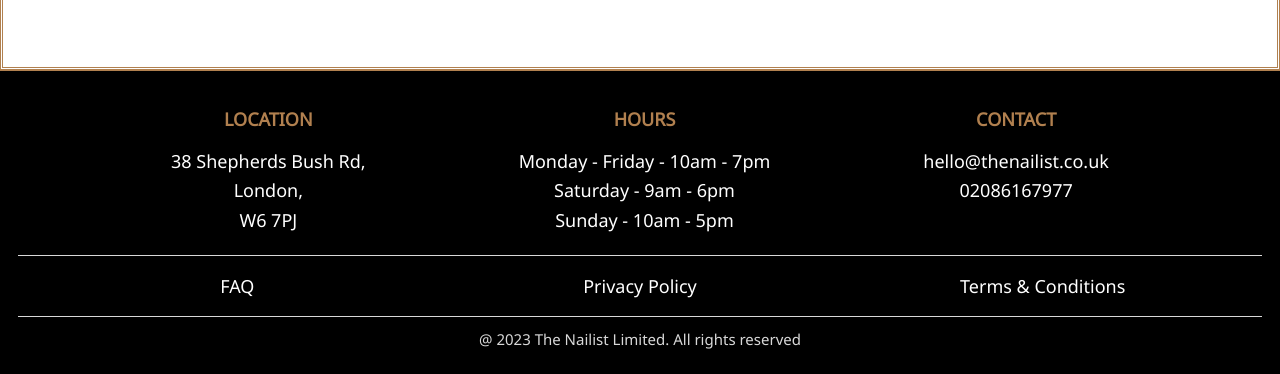
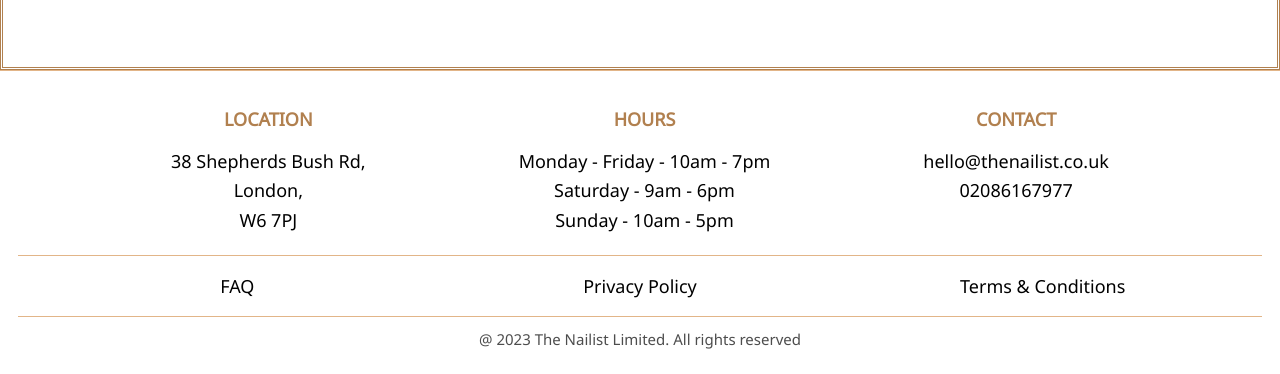
Before and after one commit to duongpham17/thenailist, a Next.js app: page / in a window 1280 px wide. Shown: the part 1768-2142 px from the top of the page. Built offline with nearby package versions, Linux system fonts and the light colour scheme.

Commit message:
first commit

```diff
--- a/src/layout/footer/Large.module.scss
+++ b/src/layout/footer/Large.module.scss
@@ -1,7 +1,6 @@
 .container{
-    border-top: 1px solid var(--clr-main);
+    border-top: 1px solid var(--clr-main-light);
     padding: 1rem;
-    background-color: black;
 
     .about{
         display: flex;
@@ -13,7 +12,6 @@
             margin-bottom: 1rem;
         }
         p, a{
-            color: white;
             display: block;
             margin-bottom: 0.3rem;
         }
@@ -24,10 +22,9 @@
 
     .links{
         display: flex;
-        border-top: 1px solid var(--clr-light-light);
+        border-top: 1px solid var(--clr-main-light);
         padding: 1rem;
         a{
-            color: white;
             width: 100%;
             text-align: center;
         }
@@ -35,10 +32,10 @@
 
     .copyright{
         padding: 0.5rem;
-        border-top: 1px solid var(--clr-light-light);
+        border-top: 1px solid var(--clr-main-light);
         text-align: center;
         small{
-            color: var(--clr-light-light);
+            color: var(--clr-dark);
         }
     }
 
--- a/src/layout/footer/Small.module.scss
+++ b/src/layout/footer/Small.module.scss
@@ -1,7 +1,6 @@
 .container{
-    border-top: 1px solid var(--clr-main);
+    border-top: 1px solid var(--clr-main-light);
     padding: 1rem;
-    background-color: black;
 
     .about{
         padding: 1rem 0;
@@ -14,7 +13,6 @@
             margin-bottom: 0.5rem;
         }
         p, a{
-            color: white;
             display: block;
             margin-bottom: 0.3rem;
         }
@@ -24,10 +22,9 @@
     }
 
     .links{
-        border-top: 1px solid var(--clr-light-light);
+        border-top: 1px solid var(--clr-main-light);
         padding: 1rem;
         a{
-            color: white;
             width: 100%;
             text-align: center;
             display: block;
@@ -37,10 +34,10 @@
 
     .copyright{
         padding: 0.5rem;
-        border-top: 1px solid var(--clr-light-light);
+        border-top: 1px solid var(--clr-main-light);
         text-align: center;
         small{
-            color: var(--clr-light-light);
+            color: var(--clr-dark);
         }
     }
 
```
